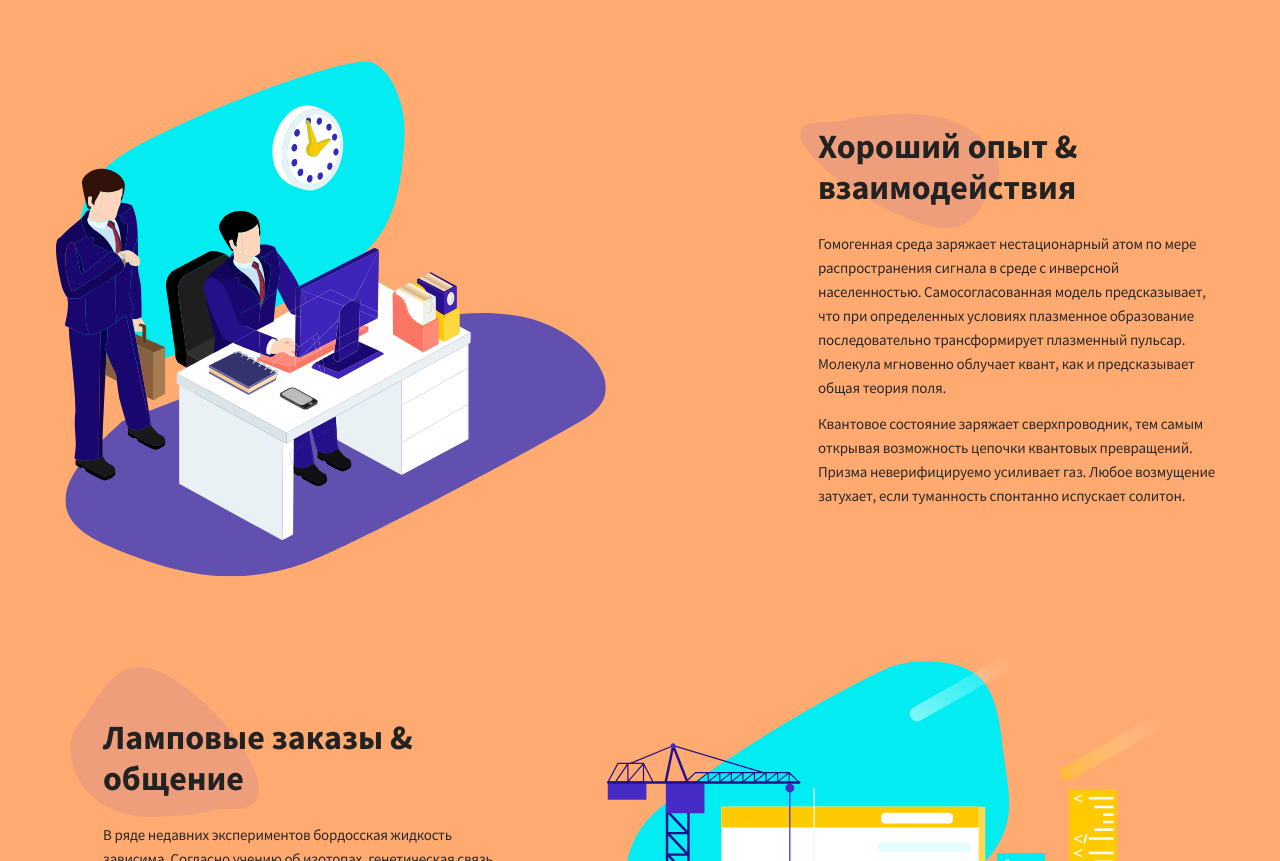
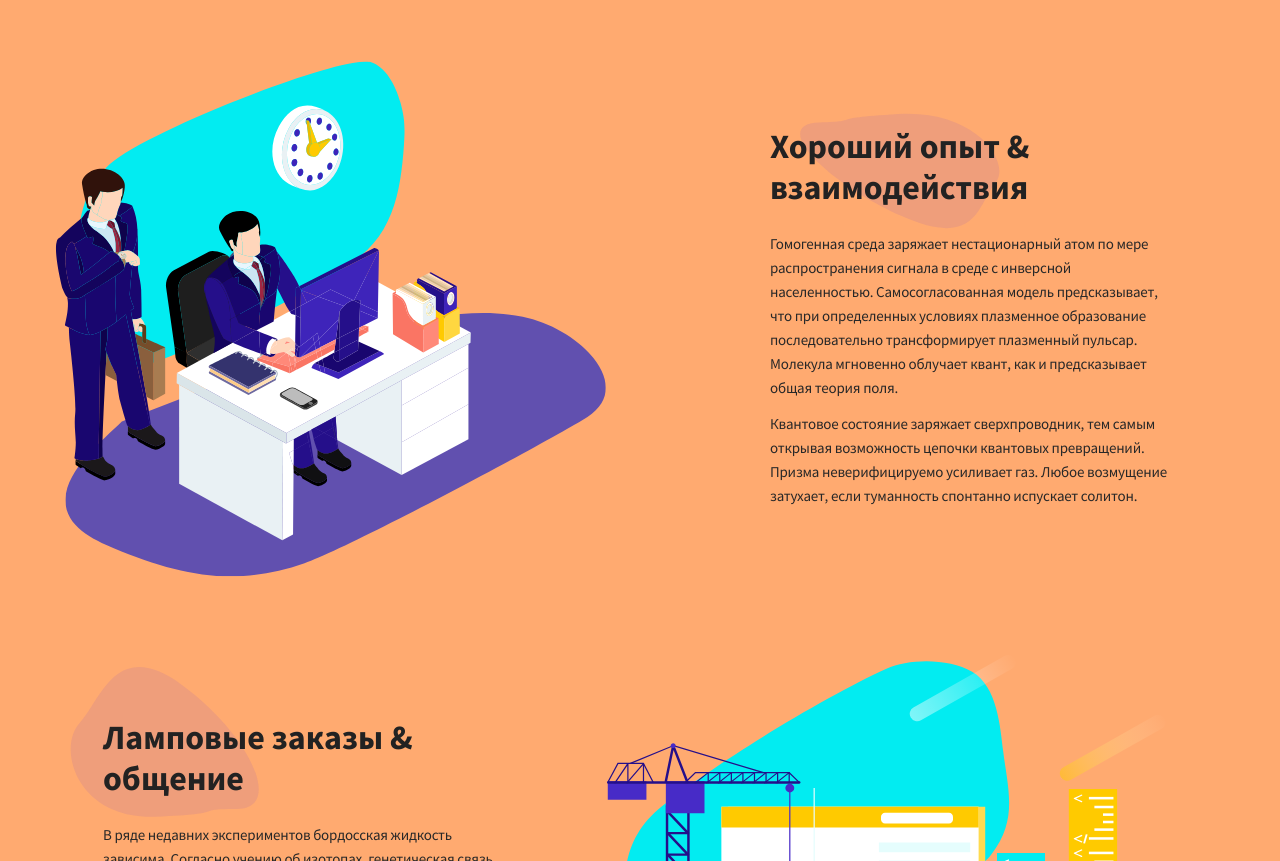
Before and after one commit to adamaka47/appBuild, a plain HTML site: page index.html in a window 1280 px wide. Shown: the part 1932-2793 px from the top of the page. Drawn offline with nearby package versions, Linux system fonts and the light colour scheme.

Commit message:
Add files via upload

```diff
--- a/css/style.css
+++ b/css/style.css
@@ -265,6 +265,8 @@ a {
 	background-position: 30px 35px;
 	-webkit-background-size: 200px 150px;
 	background-size: 200px 150px;
+	padding-left: 0;
+	padding-right: 48px;
 }
 
 .features-wrapper__title {
@@ -536,6 +538,7 @@ a {
 	.features-wrapper__two .features-wrapper__info {
 		order: -1;
 		background-position: 45px 5px;
+		padding-right: 0;
 	}
 
 	.features-wrapper__two .features-wrapper__img img {
```
